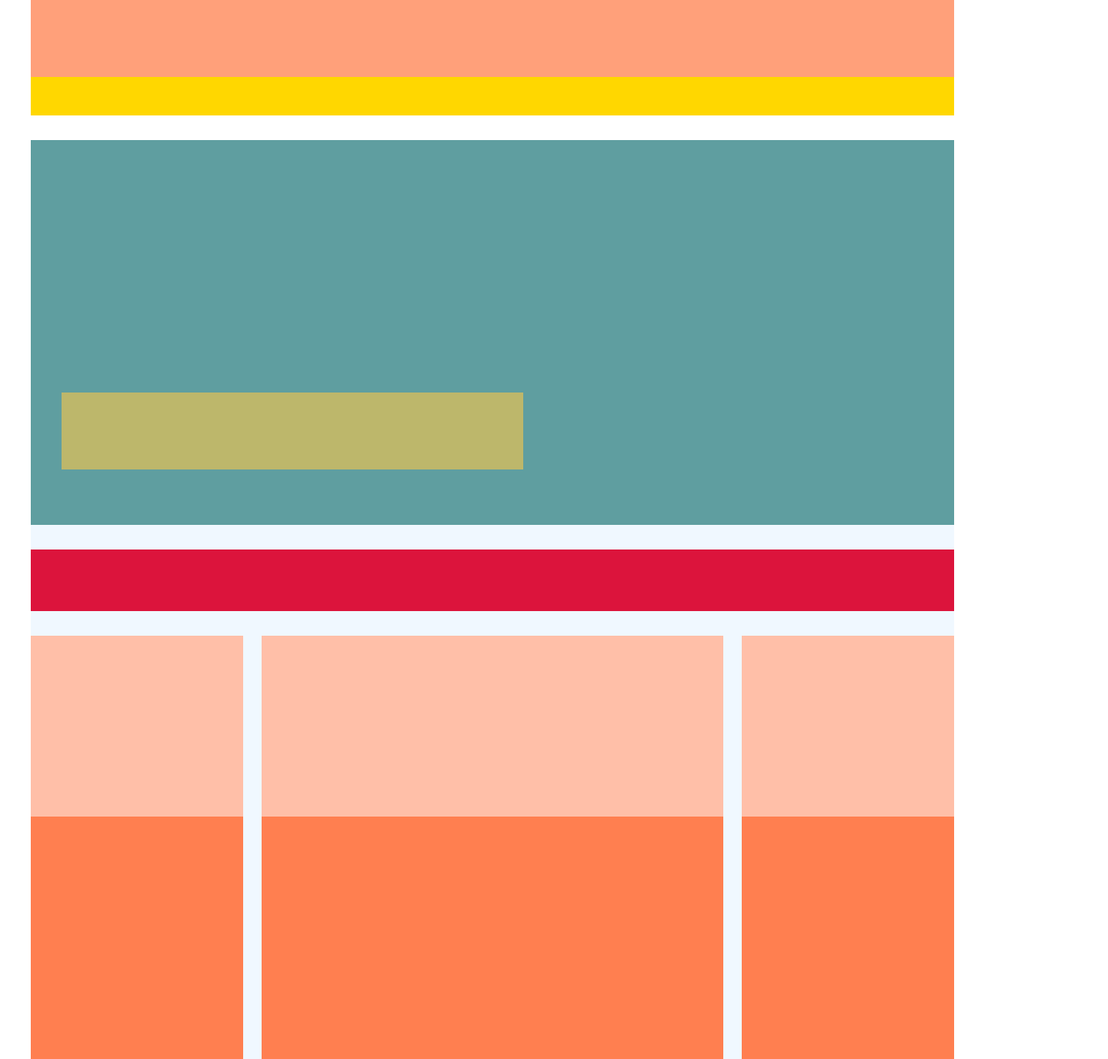
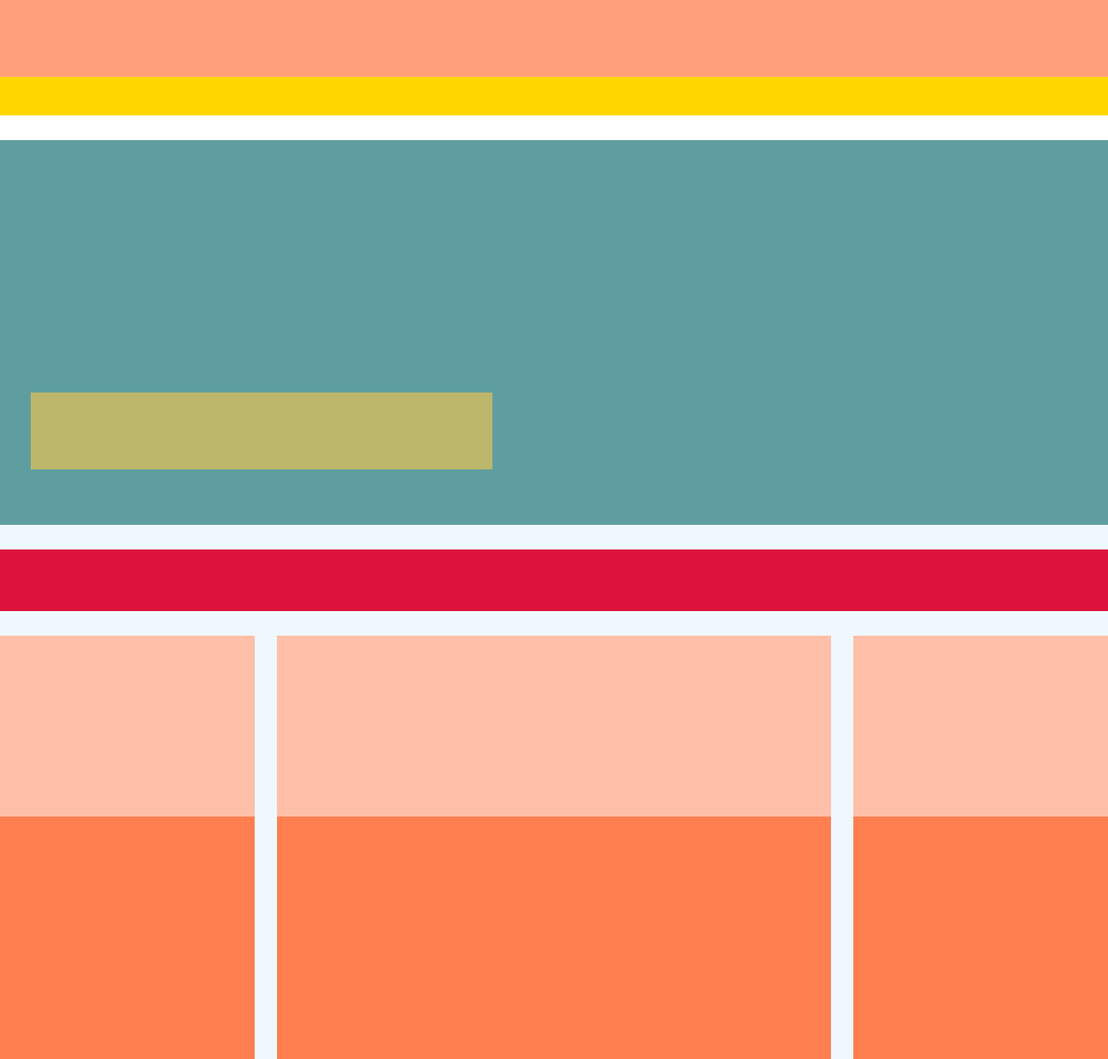
Before and after one commit to MirkOrlando/htmlcss-struttura-wp, a plain HTML site: page index.html in a window 1280 px wide. Shown: the top 1376 px of the page at 77% size, 1440 px wide, since content can reach past the window. Drawn offline with Linux system fonts and the light colour scheme.

Commit message:
added .debug and corrected body widht

```diff
--- a/css/style.css
+++ b/css/style.css
@@ -19,24 +19,56 @@
 }
 
 body {
-    width: 1200px;
+    width: 1440px;
     margin: 0 auto;
+}
+
+/* debug */
+
+.debug .container.logo {
+    background-color: lightsalmon;
+    height: 100px;
+}
+
+.debug #header-nav {
+    background-color: gold;
+    height: 50px;
+}
+
+.debug main > .container.image {
+    background-color: cadetblue;
+    height: 500px;
+}
+
+.debug .container.description {
+    background-color: darkkhaki;
+    height: 100px;
+}
+
+.debug .content.title {
+    background-color: crimson;
+    height: 80px;
+}
+
+.debug .column, .debug .central {
+    background-color: coral;
+    height: 550px;
+}
+
+.debug .column > .container.image, .debug .central > .container.image {
+    background-color: rgba(255, 255, 255, 0.5);
+    height: 235px;
+}
+
+.debug #site-footer {
+    background-color: lightslategray;
+    height: 75px;
 }
 
 /* #site-header */
 
 #site-header {
     margin: 0 0 2rem;
-}
-
-.container.logo {
-    background-color: lightsalmon;
-    height: 100px;
-}
-
-#header-nav {
-    background-color: gold;
-    height: 50px;
 }
 
 /* #site-main */
@@ -47,14 +79,10 @@ body {
 }
 
 main > .container.image {
-    background-color: cadetblue;
-    height: 500px;
     margin: 0 0 2rem;
 }
 
 .container.description {
-    background-color: darkkhaki;
-    height: 100px;
     width: 600px;
     position: absolute;
     left: 2.5rem;
@@ -62,35 +90,20 @@ main > .container.image {
 }
 
 .content.title {
-    background-color: crimson;
-    height: 80px;
     margin: 0 0 2rem;
 }
 
 .column {
-    background-color: coral;
     width: 23%;
 }
 
 .central {
-    background-color: coral;
     width: 50%;
     margin: 0 2%;
 }
 
 .column, .central {
-    height: 550px;
     float: left;
 }
 
-.column > .container.image, .central > .container.image {
-    background-color: rgba(255, 255, 255, 0.5);
-    height: 235px;
-}
-
 /* #site-footer */
-
-#site-footer {
-    background-color: lightslategray;
-    height: 75px;
-}
--- a/index.html
+++ b/index.html
@@ -7,7 +7,7 @@
     <link rel="stylesheet" href="./css/style.css">
     <title>Struttura wp</title>
 </head>
-<body>
+<body class="debug">
 
     <header id="site-header">
         <div class="container logo"></div>
```
